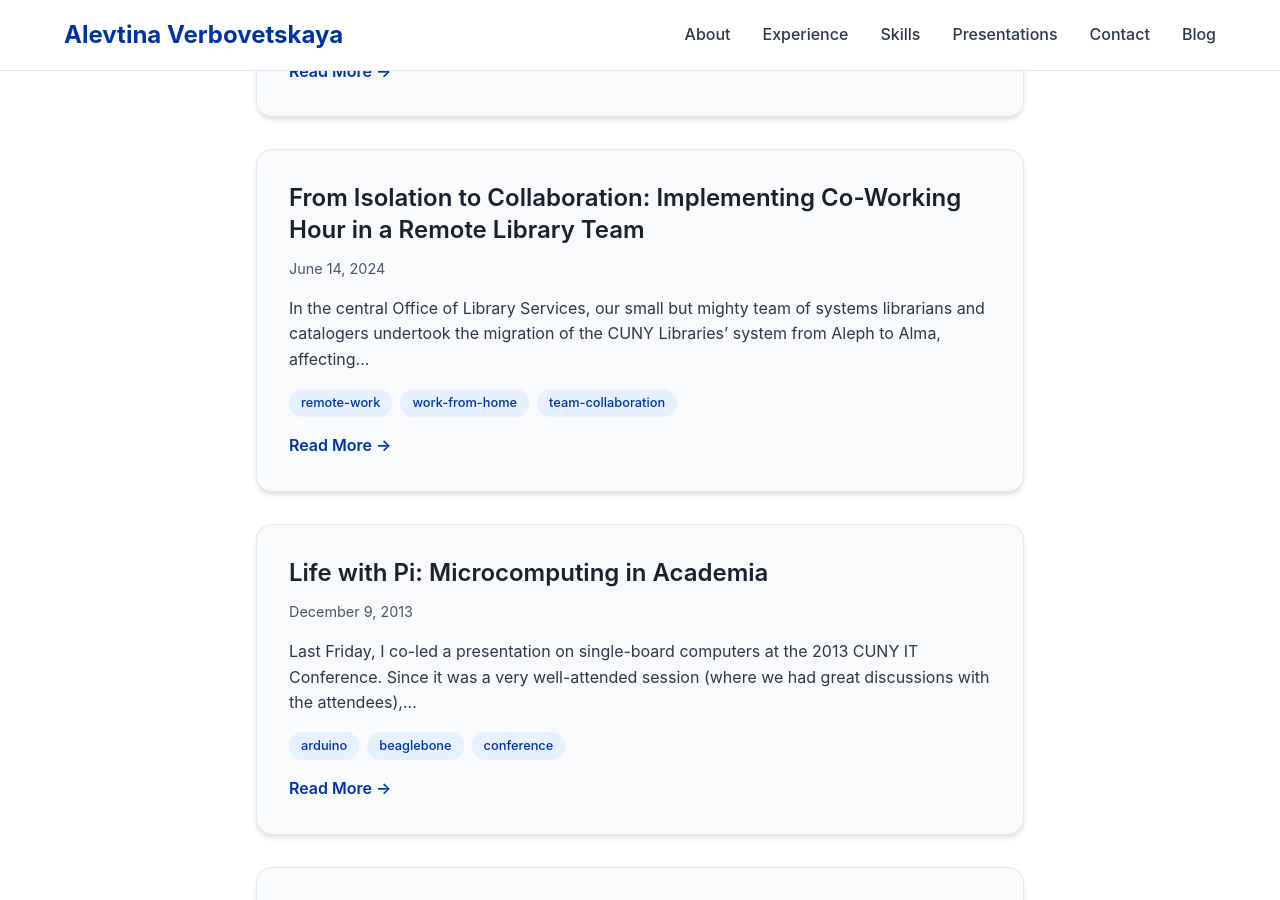
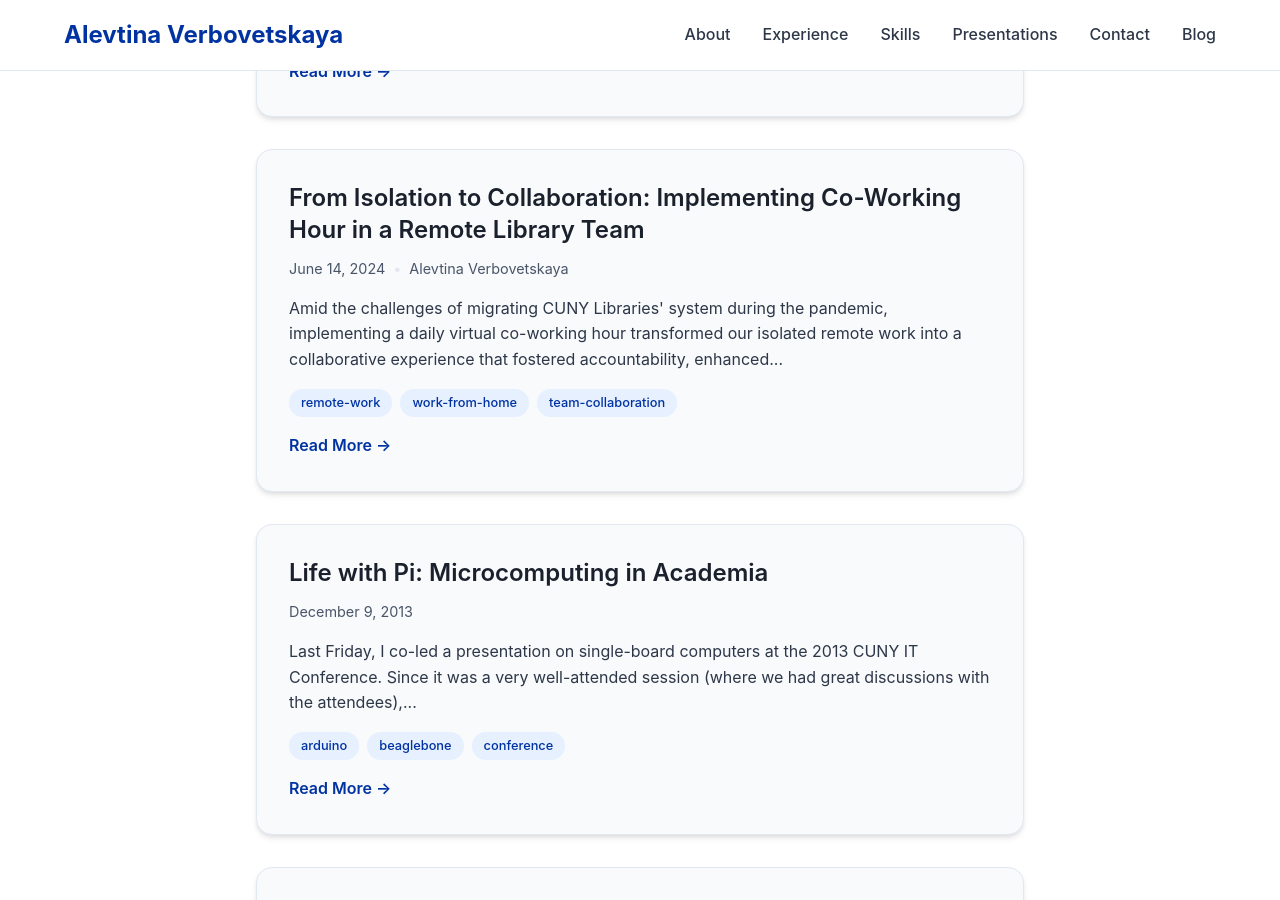
Before and after one commit to alevtina/alevtina.github.io, a Jekyll site: the page built from blog.md, in a window 1280 px wide and 900 px high, scrolled down 585 px. Built offline with Jekyll 4.4.1, drawn with Linux system fonts in a browser that asks for light colours; some web fonts are replaced.

Commit message:
Added exceerpt to blog pot

```diff
--- a/_posts/2024-06-14-from-isolation-to-collaboration-implementing-co-working-hour-in-a-remote-library-team.md
+++ b/_posts/2024-06-14-from-isolation-to-collaboration-implementing-co-working-hour-in-a-remote-library-team.md
@@ -3,6 +3,8 @@ layout: post
 title: "From Isolation to Collaboration: Implementing Co-Working Hour in a Remote Library Team"
 date: "2024-06-14 19:01"
 last_modified_at: "2024-06-14 19:14"
+author: "Alevtina Verbovetskaya"
+excerpt: "Amid the challenges of migrating CUNY Libraries' system during the pandemic, implementing a daily virtual co-working hour transformed our isolated remote work into a collaborative experience that fostered accountability, enhanced communication, and strengthened team bonds—ultimately achieving 100% voluntary participation three years later."
 categories: [management]
 tags: [remote-work, work-from-home, team-collaboration, team-management, change-management]
 ---
```
